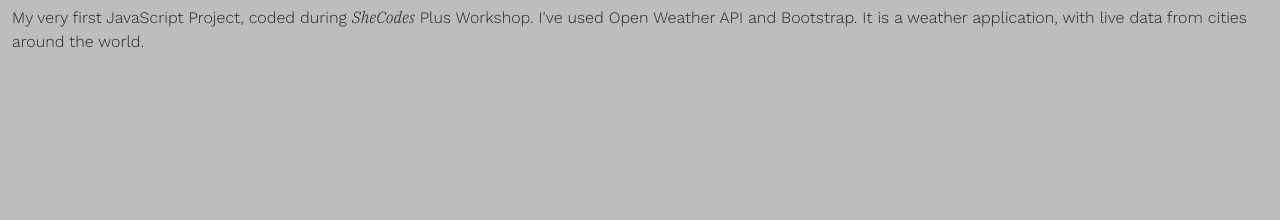
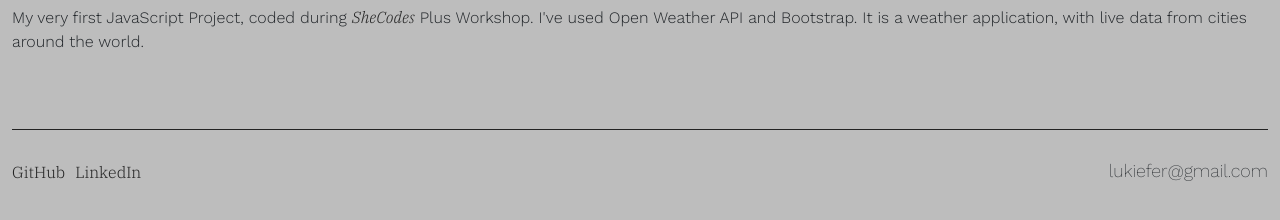
Before and after one commit to luisakiefer/portfolio, a plain HTML site: page projects.html in a window 1280 px wide. Shown: the part 326-546 px from the top of the page. Drawn offline with nearby package versions, Linux system fonts and the light colour scheme.

Commit message:
added footer to projects

```diff
--- a/projects.html
+++ b/projects.html
@@ -37,7 +37,7 @@
         </div>
       </div>
 
-      <div>
+      <div class="home-main">
         <img src="/images/weather-app.png" width="300" class="img-fluid project-image" />
         <a href="https://playful-malabi-07407b.netlify.app/" target="_blank" >
         <h2>Weather App</h2>
@@ -48,6 +48,25 @@
             target="_blank"
           >SheCodes</a> Plus Workshop. I've used Open Weather API and Bootstrap. It is a weather application, with live data from cities around the world.</p>
       </div>
+
+  <footer class="footer">
+     <div class="row">
+      <div class="col-6 footer">
+
+         <div class="redes-sociais-home">
+        <div>
+          <a href="https://github.com/luisakiefer" target="_blank">GitHub</a>
+        </div>
+        <div>
+          <a href="https://www.linkedin.com/in/luisakiefer/" target="_blank">LinkedIn</a>
+        </div>
+      </div>
+  </div>
+  <div class="col-6">
+    <a href="mailto:lukiefer@gmail.com" target="_blank"></a><h4 class="text-end">lukiefer@gmail.com</h4></a>
+  </div>
+  </footer>
+
     </div>
   </body>
 </html>
```
Also changed, not shown: about.html (+7 -3 lines), images/above-arrow-thin-arrow-thin-rounded-line-arrow-up-upload-icon-406581.png (added).
